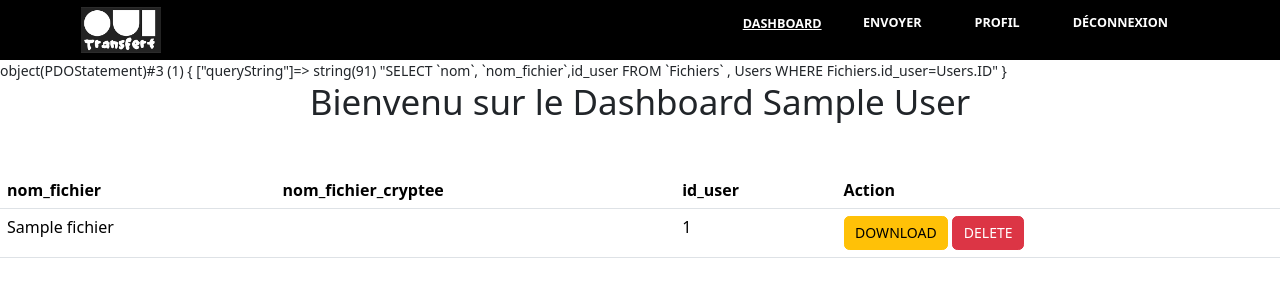
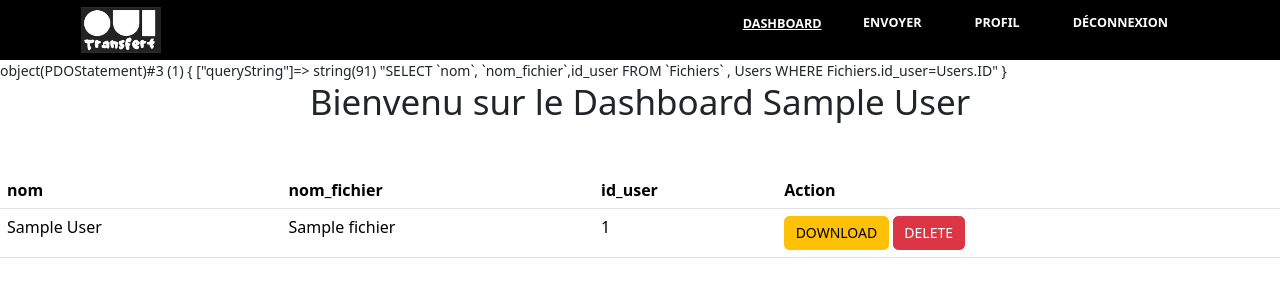
Before and after one commit to YvanneROSAT/TP_oui_transfer, a PHP site: page /dashboard.php in a window 1280 px wide. Shown: the top 300 px of the page. Run offline with PHP 8.4, Linux system fonts and the light colour scheme; the visitor is signed in with stand-in values (Sample User, id 1); tables that the repository leaves empty or names only in its code hold one stand-in row (values such as "Sample post"); data that the repository does not hold is empty.

Commit message:
Add files via upload

```diff
--- a/dashboard.php
+++ b/dashboard.php
@@ -16,18 +16,17 @@ require('./HeaderFooter/Header.php');
         <br>
         <br>
         <tr>
+            <th>nom</th>
         <th>nom_fichier</th>
-            <th>nom_fichier_cryptee</th>
-            <th>id_user</th>
+        <th>id_user</th>
             <th>Action</th>
     </tr>
-    <?php while ($r = $results->fetch(PDO::FETCH_ASSOC)) {
+    <?php while ($r = $results->fetch(PDO::FETCH_ASSOC)) {?>
+<tr>
+    <td><?php echo $r['nom'] ?></td>
+    <td><?php echo $r['nom_fichier'] ?></td>
+    <td><?php echo $r['id_user'] ?></td>
 
-?>
-<tr>
-    <td><?php echo $r['nom_fichier'] ?></td>
-    <td><?php echo $r['nom_fichier_cryptee'] ?></td>
-    <td><?php echo $r['id_user'] ?></td>
     <td>
     <a href="edit.php?id=<?php echo $r['id_user'] ?>" class="btn btn-warning"download="<?php echo $r['id_user'] ?>">download</a>
     <a onclick="return confirm('Are you sure you want to delete this rental?');" href="delete.php?id=<?php echo $r['id_user'] ?>" class="btn btn-danger">Delete</a>
```
